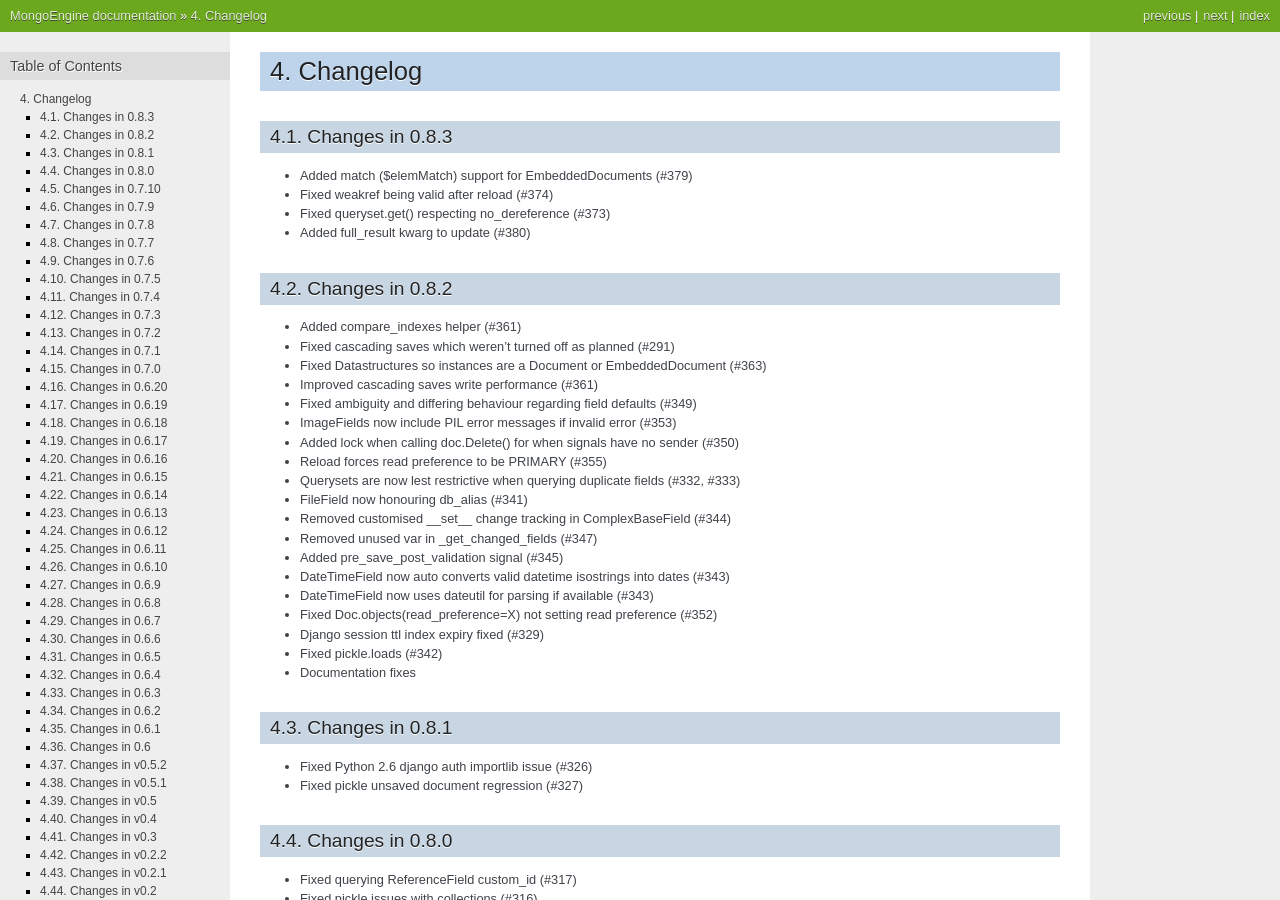
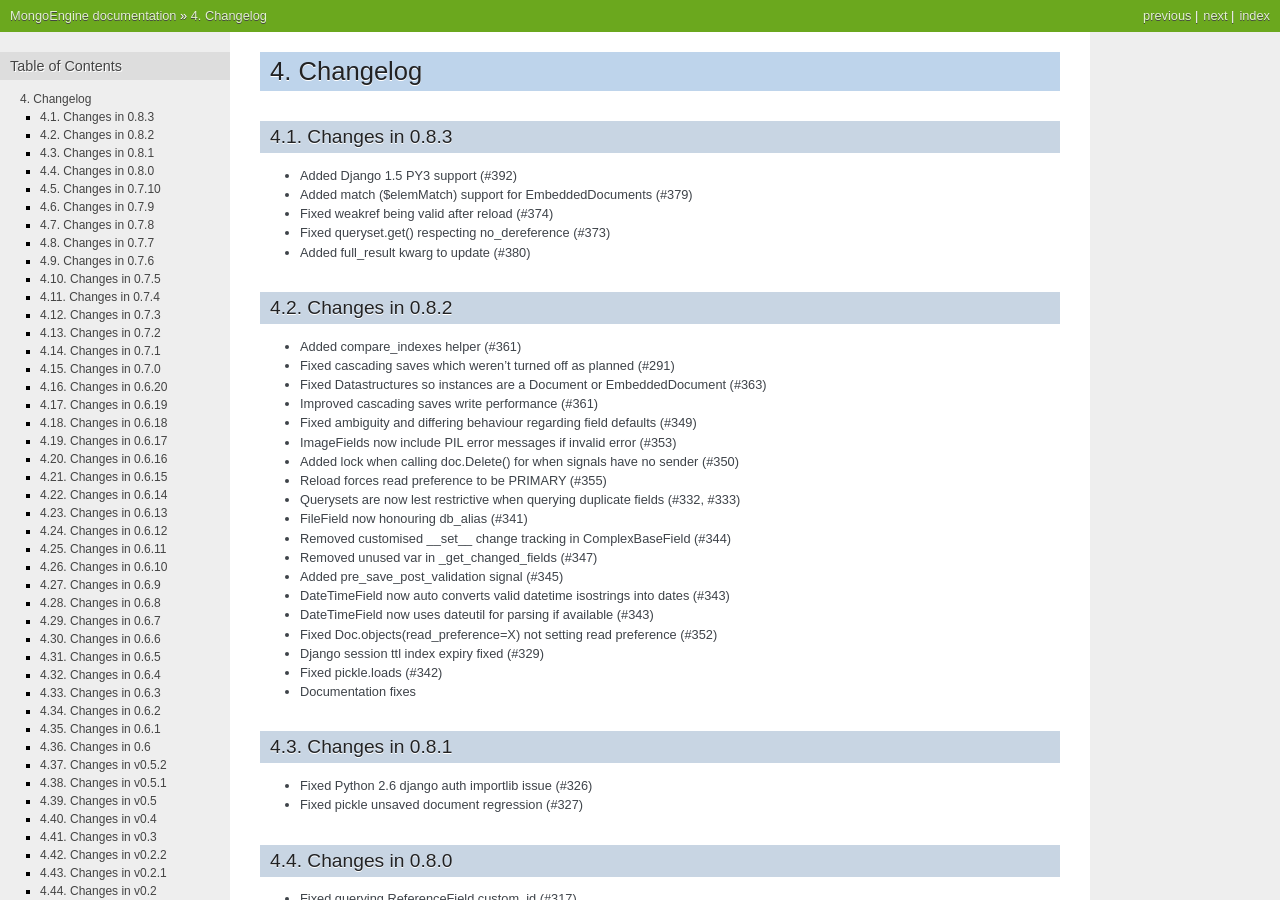
Before and after one commit to MongoEngine/mongoengine, a Sphinx documentation site: the page built from docs/changelog.rst, in a window 1280 px wide and 900 px high. Built offline with Sphinx 7.4.7, drawn with Linux system fonts in a browser that asks for light colours; the version number could not be read and is left out.

Commit message:
Added Django 1.5 PY3 support (#392)

```diff
--- a/docs/changelog.rst
+++ b/docs/changelog.rst
@@ -4,6 +4,7 @@ Changelog
 
 Changes in 0.8.3
 ================
+- Added Django 1.5 PY3 support (#392)
 - Added match ($elemMatch) support for EmbeddedDocuments (#379)
 - Fixed weakref being valid after reload (#374)
 - Fixed queryset.get() respecting no_dereference (#373)
```
